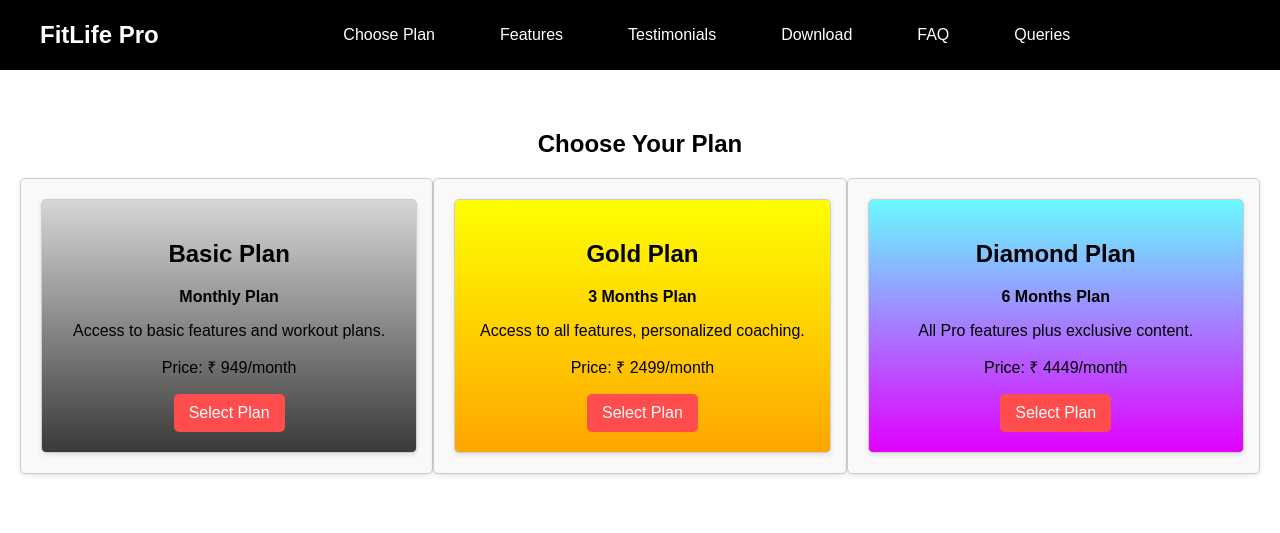
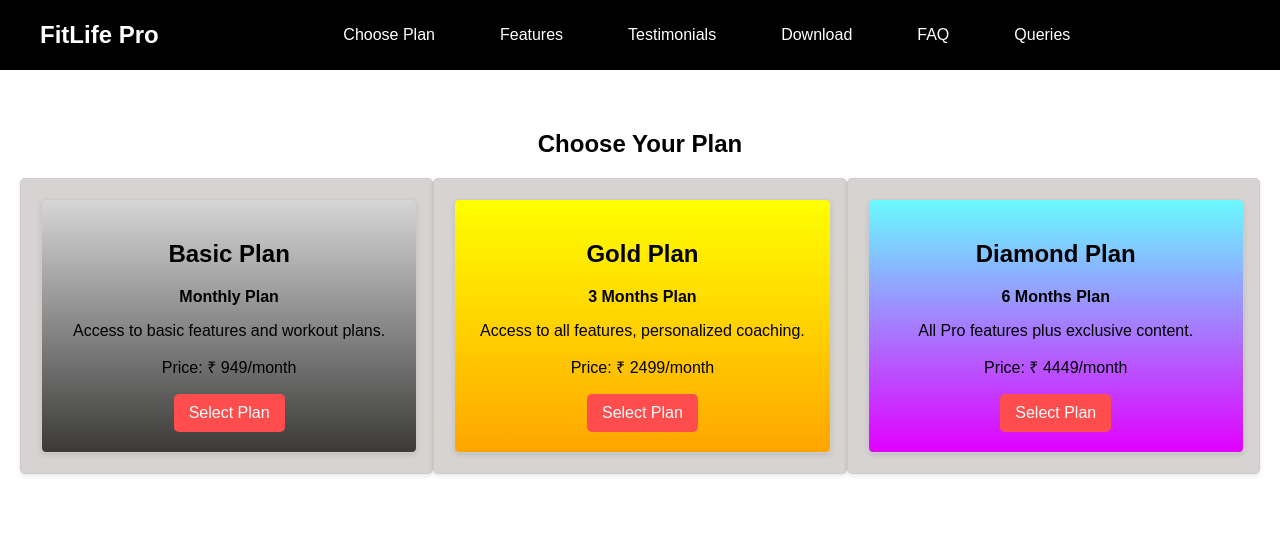
Before and after one commit to KumarAyush000/project, a PHP site: page /plan.php in a window 1280 px wide. Shown: the top 533 px of the page. Run offline with PHP 8.4, Linux system fonts and the light colour scheme.

Commit message:
mage changes in plan.css

```diff
--- a/plan.css
+++ b/plan.css
@@ -3,7 +3,7 @@ body {
     font-family: Arial, sans-serif;
     margin: 0;
     padding: 0;
-    background-color: #f4f4f4;
+    background-color: white;
 }
 
 /* Navigation bar styles */
@@ -58,7 +58,7 @@ nav ul li a {
     border: 1px solid #ccc;
     padding: 20px;
     border-radius: 5px;
-    background: #f9f9f9;
+    background: #d7d3d3;
     width: 30%;
     box-shadow: 0 2px 5px rgba(0,0,0,0.1);
 }
```
